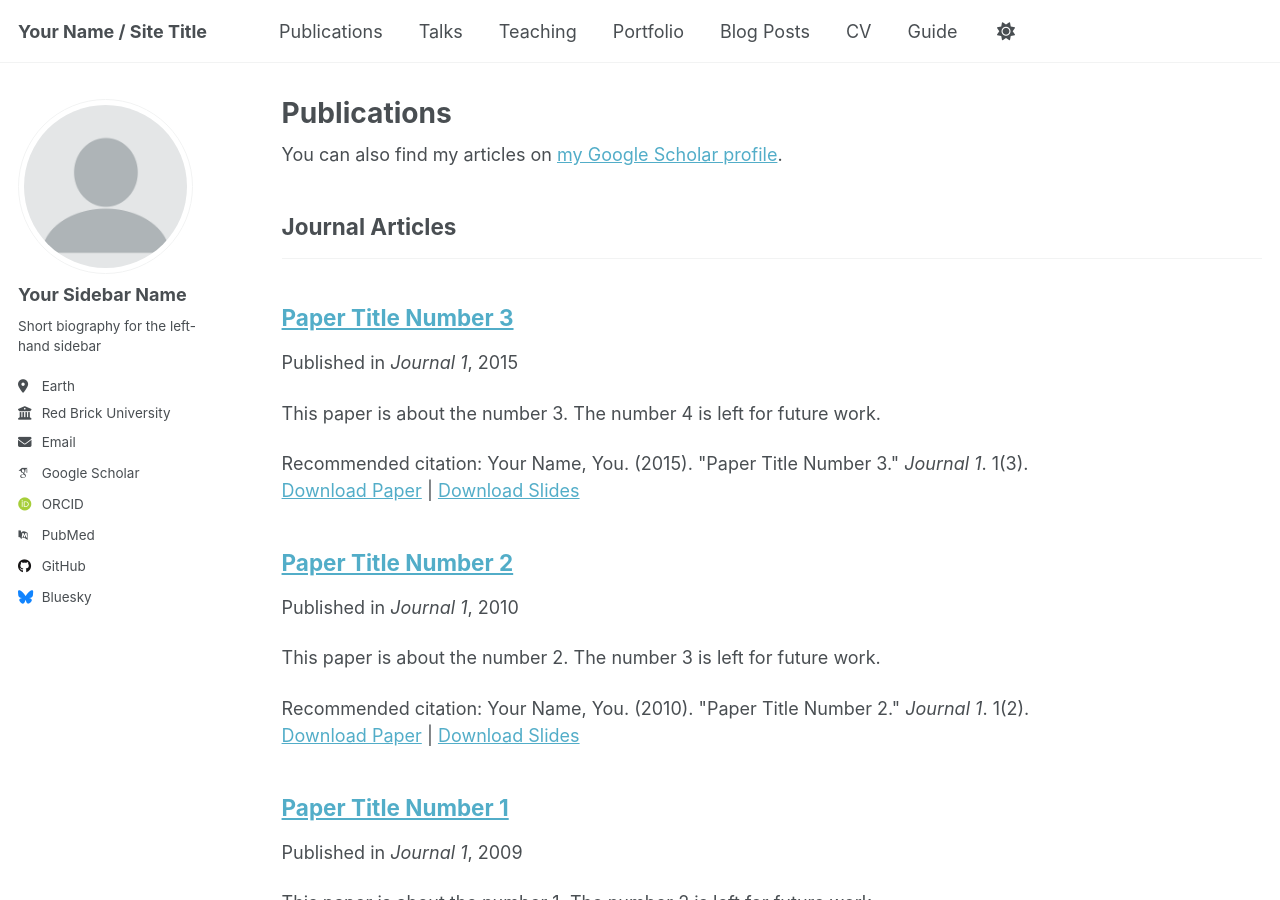
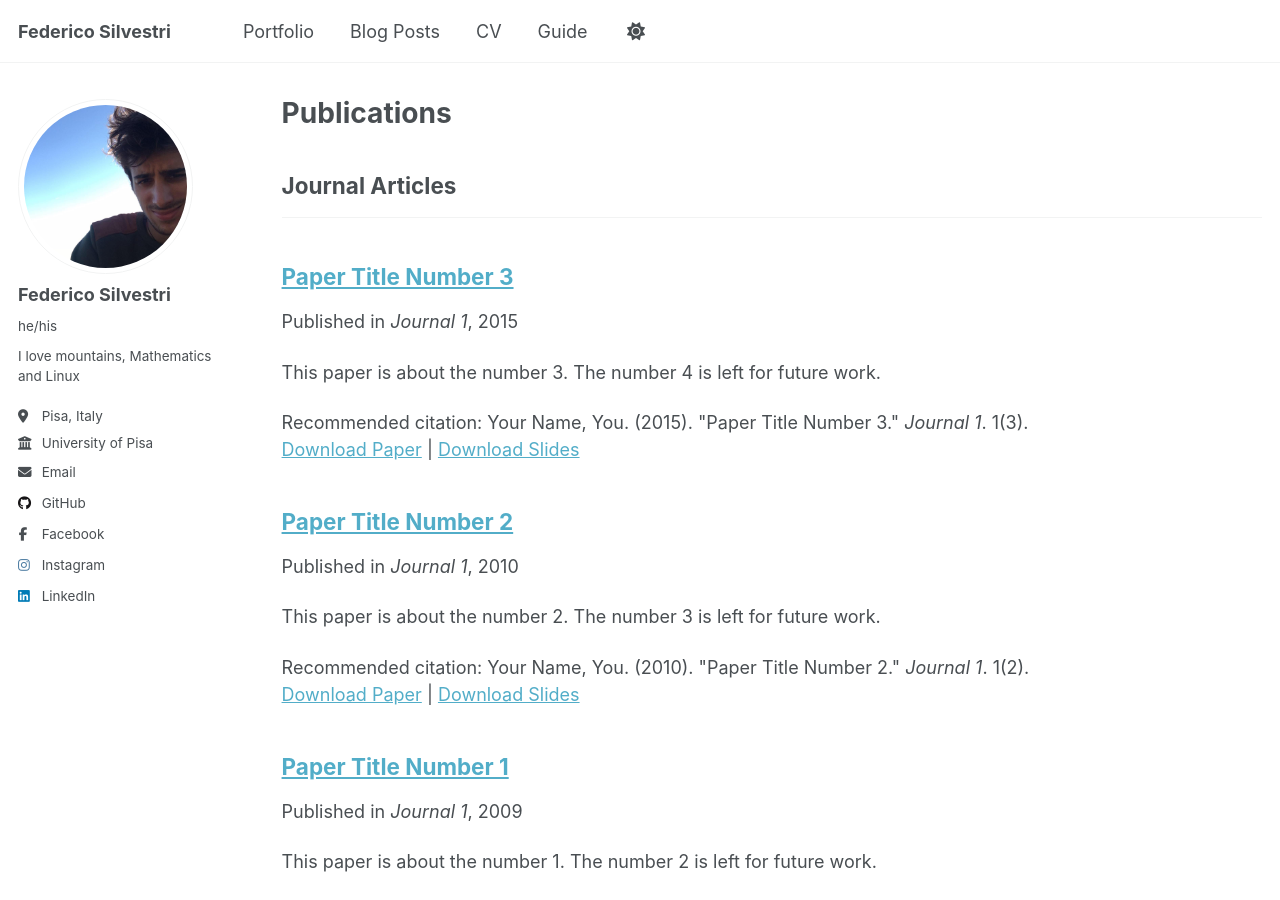
Before and after one commit to federicosilvestri/federicosilvestri.github.io, a Jekyll site: the page built from _pages/publications.html, in a window 1280 px wide and 900 px high. Built offline with Jekyll 4.4.1, drawn with Linux system fonts in a browser that asks for light colours; some web fonts are replaced; some of the changed text lies outside the part shown.

Commit message:
Add files

```diff
--- a/_config.yml
+++ b/_config.yml
@@ -9,13 +9,13 @@
 # Basic Site Settings
 locale                   : "en-US"
 site_theme               : "default"
-title                    : "Your Name / Site Title"
+title                    : "Federico Silvestri"
 title_separator          : "-"
-name                     : &name "Your Name"
+name                     : &name "Federico Silvestri"
 description              : &description "personal description"
-url                      : https://academicpages.github.io # the base hostname & protocol for your site e.g. "https://[your GitHub username].github.io" or if you already have some other page hosted on Github then use "https://[your GitHub username].github.io/[Your Repo Name]"
+url                      : https://fsilvestri.me
 baseurl                  : "" # the subpath of your site, e.g. "/blog"
-repository               : "academicpages/academicpages.github.io"
+repository               : "federicosilvestri/federicosilvestri.github.io"
 
 # Site Author - The following control what appear as part of the author content on the side bar.
 #               If a field is blank the icon and link will not appear, otherwise it will be shown.
@@ -23,22 +23,22 @@ repository               : "academicpages/academicpages.github.io"
 author:
   # Biographic information
   avatar           : "profile.png"
-  name             : "Your Sidebar Name"
-  pronouns         : # example: "she/her"
-  bio              : "Short biography for the left-hand sidebar"
-  location         : "Earth"
-  employer         : "Red Brick University"
+  name             : "Federico Silvestri"
+  pronouns         : "he/his"
+  bio              : "I love mountains, Mathematics and Linux"
+  location         : "Pisa, Italy"
+  employer         : "University of Pisa"
   uri              : # URL
-  email            : "none@example.org"
+  email            : "silves.federico@gmail.com"
 
   # Academic websites
   academia         : # URL
   arxiv            : # URL - Update with the correct link to your profile
-  googlescholar    : "https://scholar.google.com/citations?user=PS_CX0AAAAAJ"
+  googlescholar    : # "https://scholar.google.com/citations?user=PS_CX0AAAAAJ"
   impactstory      : # URL
-  orcid            : "http://orcid.org/yourorcidurl"
+  orcid            : # "http://orcid.org/yourorcidurl"
   semantic         : # URL
-  pubmed           : "https://www.ncbi.nlm.nih.gov/pubmed/?term=john+snow"
+  pubmed           : # "https://www.ncbi.nlm.nih.gov/pubmed/?term=john+snow"
   researchgate     : # URL
   scopus           : # URL
 
@@ -46,21 +46,21 @@ author:
   bitbucket        : # Username - Update with your username on the site
   codepen          : # Username
   dribbble         : # Username
-  github           : "academicpages"
+  github           : "federicosilvestri"
   kaggle           : # Username
   stackoverflow    : # User number or user number and name (i.e., use "1" or "1/jeff-atwood")
 
   # Social media
-  bluesky          : "bsky.app" # Replace this with you Bluesky username
-  facebook         : # Username
+  bluesky          : # "bsky.app" # Replace this with you Bluesky username
+  facebook         : "federico.silvestri3"
   flickr           : # Username
   foursquare       : # Username
   goodreads        : # Username
   google_plus      : # Username
   keybase          : # Username
-  instagram        : # Username
+  instagram        : "silvestrif"
   lastfm           : # Username
-  linkedin         : # Username
+  linkedin         : "federico-mattia-silvestri"
   mastodon         : # URL
   medium           : # URL
   pinterest        : # Username
--- a/markdown_generator/publications.tsv
+++ b/markdown_generator/publications.tsv
@@ -1,4 +1 @@
 pub_date	title	venue	excerpt	citation	url_slug	paper_url	slides_url
-2009-10-01	Paper Title Number 1	Journal 1	This paper is about the number 1. The number 2 is left for future work.	Your Name, You. (2009). "Paper Title Number 1." <i>Journal 1</i>. 1(1).	paper-title-number-1	http://academicpages.github.io/files/paper1.pdf	http://academicpages.github.io/files/slides1.pdf
-2010-10-01	Paper Title Number 2	Journal 1	This paper is about the number 2. The number 3 is left for future work.	Your Name, You. (2010). "Paper Title Number 2." <i>Journal 1</i>. 1(2).	paper-title-number-2	http://academicpages.github.io/files/paper2.pdf	http://academicpages.github.io/files/slides2.pdf
-2015-10-01	Paper Title Number 3	Journal 1	This paper is about the number 3. The number 4 is left for future work.	Your Name, You. (2015). "Paper Title Number 3." <i>Journal 1</i>. 1(3).	paper-title-number-3	http://academicpages.github.io/files/paper3.pdf	http://academicpages.github.io/files/slides3.pdf
--- a/markdown_generator/talks.tsv
+++ b/markdown_generator/talks.tsv
@@ -1,5 +1 @@
 title	type	url_slug	venue	date	location	talk_url	description
-Talk 1 on Relevant Topic in Your Field	Talk	talk-1	UC San Francisco, Department of Testing	2012-03-01	San Francisco, California		This is a description of your talk, which is a markdown files that can be all markdown-ified like any other post. Yay markdown!
-Tutorial 1 on Relevant Topic in Your Field	Tutorial	tutorial-1	UC-Berkeley Institute for Testing Science	2013-03-01	Berkeley CA, USA	http://exampleurl.com	This is a description of your tutorial, note the different field in type. This is a markdown files that can be all markdown-ified like any other post. Yay markdown!
-Talk 2 on Relevant Topic in Your Field	Talk	talk-2	London School of Testing	2014-02-01	London, UK	http://example2.com	This is a description of your talk, which is a markdown files that can be all markdown-ified like any other post. Yay markdown!
-Conference Proceeding talk 3 on Relevant Topic in Your Field	Conference proceedings talk	talk-3	Testing Institute of America 2014 Annual Conference	2014-03-01	Los Angeles, CA		This is a description of your conference proceedings talk, note the different field in type. You can put anything in this field.
```
Also changed, not shown: _data/navigation.yml (+6 -6 lines), files/bibtex1.bib (deleted, +0 -10 lines), images/bio-photo.jpg, images/profile.png, 7 other files.
